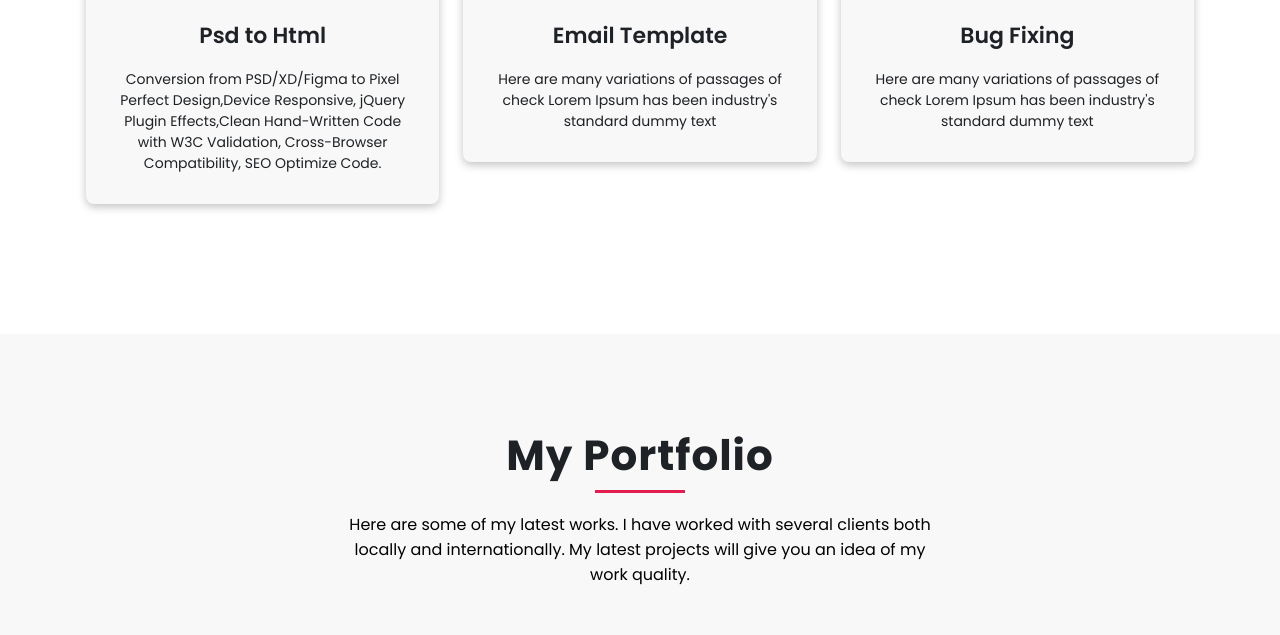
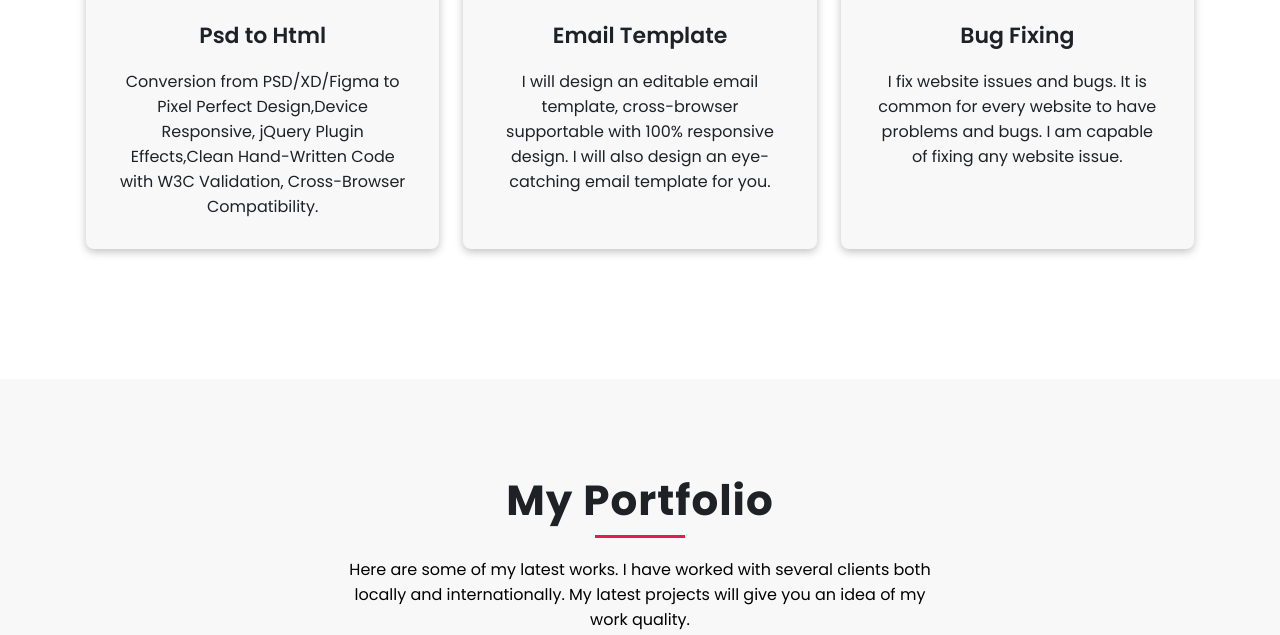
Before and after one commit to MDMOURSHAD/My-Portfolio, a plain HTML site: page index.html in a window 1280 px wide. Shown: the part 2401-3036 px from the top of the page. Drawn offline with nearby package versions, Linux system fonts and the light colour scheme; files whose address does not match are found by name.

Commit message:
Add files via upload

```diff
--- a/assests/css/style.css
+++ b/assests/css/style.css
@@ -711,7 +711,7 @@ Start Services Section Css
   box-shadow: rgba(0, 0, 0, 0.24) 0px 3px 8px;
   padding: 30px 34px;
   border-radius: 8px;
-  background: background .3s ease-in;
+  min-height: 362px;
 }
 .service-box:hover{
   background: var(--fourth-color);
--- a/index.html
+++ b/index.html
@@ -269,25 +269,25 @@
 						<p class="mx-0">I provide the following services with quality guaranteed. Client satisfaction is my first priority. If you work with me you will get what you expect.</p>
 					</div>
 					<div class="row mt-60 service-row">
-						<div class="col-lg-4 col-md-6">
+						<div class="col-xl-4 col-lg-6">
 							<div class="service-box text-center background-color-2">
 								<span class="text-center text-color-4 circle font-size-40"><i class="fab fa-acquisitions-incorporated font-size"></i></span>
 								<h3 class="font-size-22 text-color-3 font-weight-600">Psd to Html</h3>
-								<p class="font-size-14 text-color-3 font-weight-400">Conversion from PSD/XD/Figma to Pixel Perfect Design,Device Responsive, jQuery Plugin Effects,Clean Hand-Written Code with W3C Validation, Cross-Browser Compatibility, SEO Optimize Code.</p>
+								<p class="font-size-16 text-color-3 font-weight-400">Conversion from PSD/XD/Figma to Pixel Perfect Design,Device Responsive, jQuery Plugin Effects,Clean Hand-Written Code with W3C Validation, Cross-Browser Compatibility.</p>
 							</div>
 						</div>
-						<div class="col-lg-4 col-md-6">
+						<div class="col-xl-4 col-lg-6">
 							<div class="service-box text-center background-color-2">
 								<span class="text-center text-color-4 circle font-size-40"><i class="fab fa-acquisitions-incorporated font-size"></i></span>
 								<h3 class="font-size-22 text-color-3 font-weight-600">Email Template</h3>
-								<p class="font-size-14 text-color-3 font-weight-400">Here are many variations of passages of check Lorem Ipsum has been industry's standard dummy text</p>
+								<p class="font-size-16 text-color-3 font-weight-400">I will design an editable email template, cross-browser supportable with 100% responsive design. I will also design an eye-catching email template for you. </p>
 							</div>
 						</div>
-						<div class="col-lg-4 col-md-6 mx-0">
+						<div class="col-xl-4 col-lg-6 mx-0">
 							<div class="service-box text-center background-color-2">
 								<span class="text-center text-color-4 circle font-size-40"><i class="fab fa-acquisitions-incorporated font-size"></i></span>
 								<h3 class="font-size-22 text-color-3 font-weight-600">Bug Fixing</h3>
-								<p class="font-size-14 text-color-3 font-weight-400">Here are many variations of passages of check Lorem Ipsum has been industry's standard dummy text</p>
+								<p class="font-size-16 text-color-3 font-weight-400">I fix website issues and bugs. It is common for every website to have problems and bugs. I am capable of fixing any website issue. </p>
 							</div>
 						</div>
 					</div>
```
